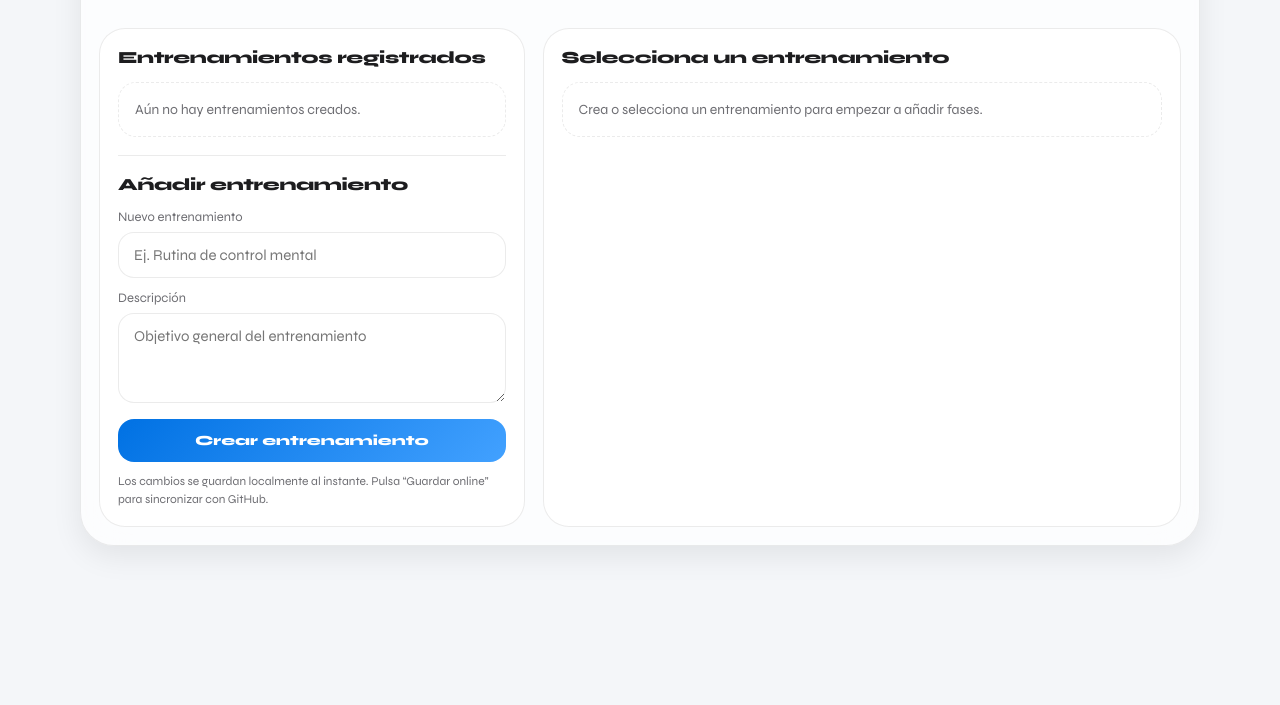
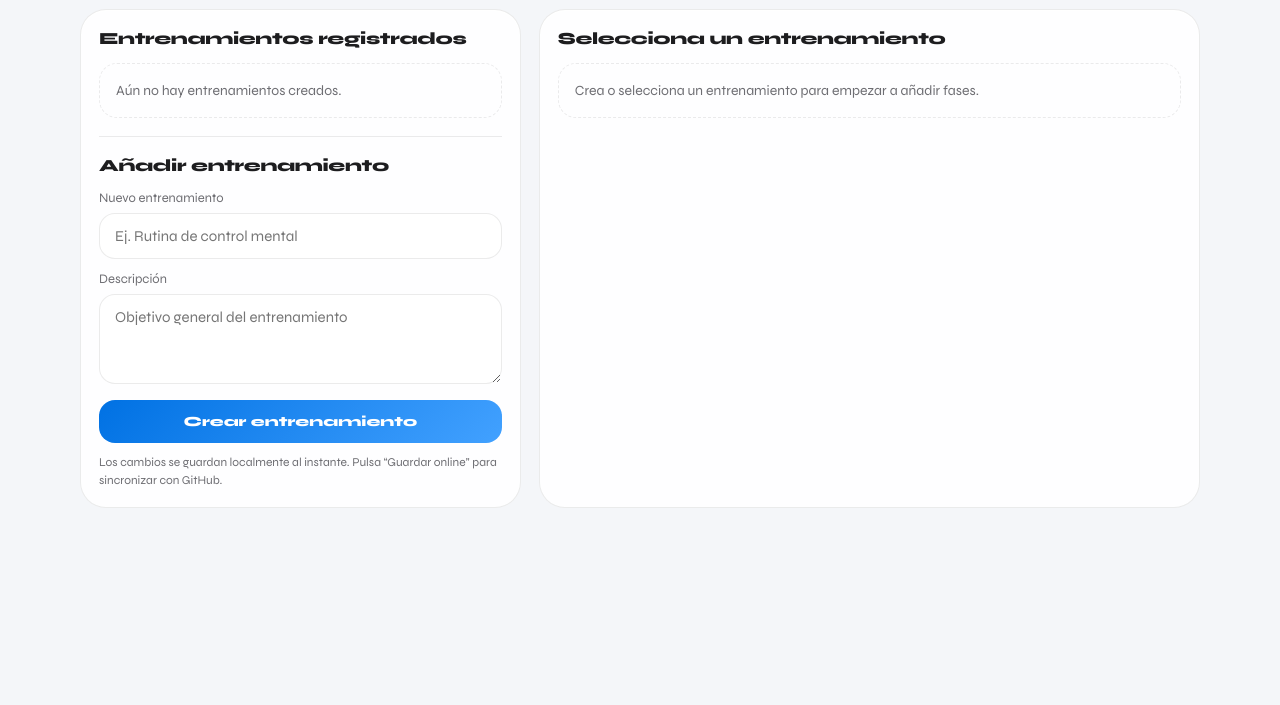
Before and after one commit to xiscobarcelo/train, a website: page index.html in a window 1280 px wide. Shown: the part 95-800 px from the top of the page. Drawn offline with Linux system fonts and the light colour scheme.

Commit message:
Change padding in grid and rename shell class

```diff
--- a/index.html
+++ b/index.html
@@ -83,7 +83,7 @@
       display: grid;
       grid-template-columns: 1fr;
       gap: 18px;
-      padding: 18px;
+      padding: 0px;
     }
 
     @media (min-width: 900px) {
@@ -313,7 +313,7 @@
 
 <body>
   <div class="app">
-    <div class="shell">
+    <div class="shell1">
 
       <div class="topbar">
         <div>
```
